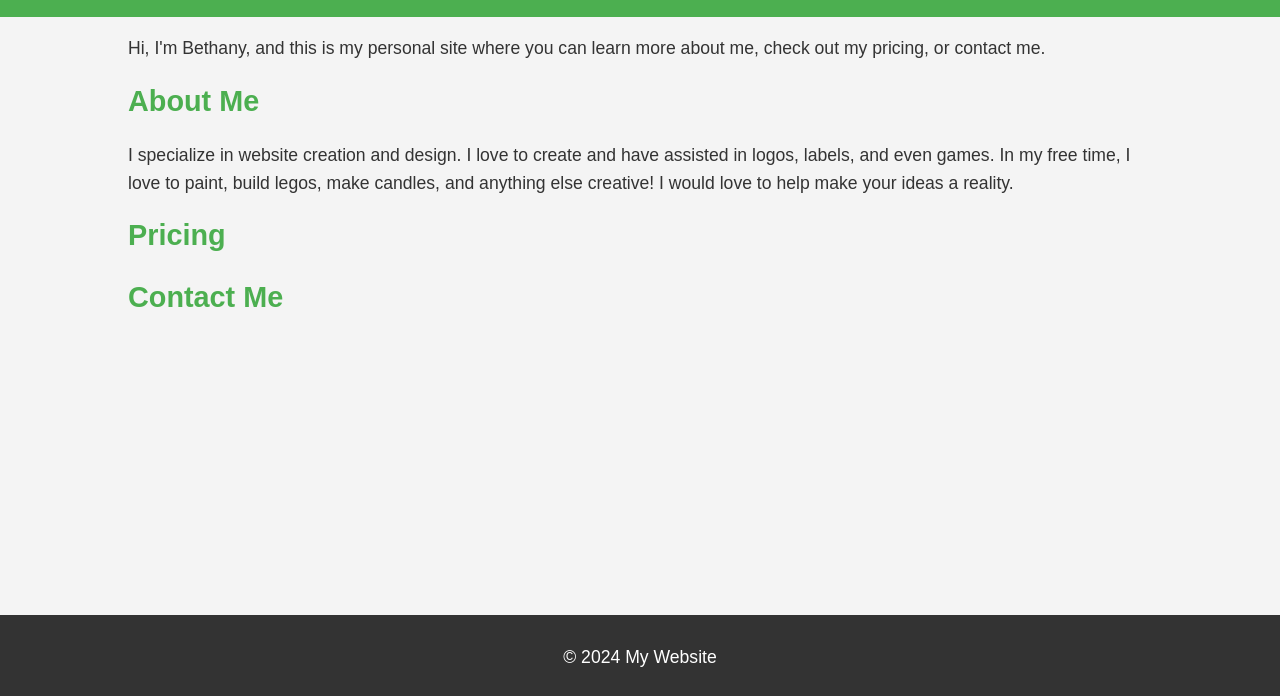
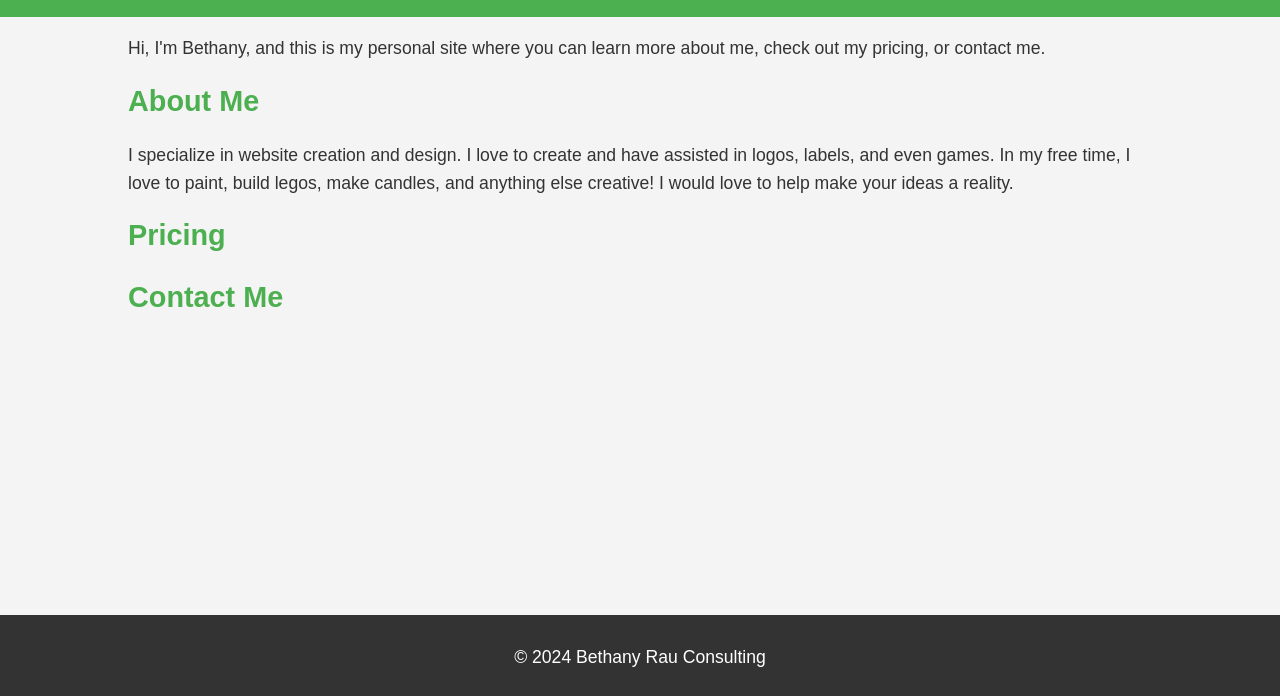
Before and after one commit to BethanyRau-consulting/BethanyRau-consulting.github.io, a plain HTML site: page index.html in a window 1280 px wide. Shown: the part 104-800 px from the top of the page. Drawn offline with Linux system fonts and the light colour scheme.

Commit message:
Update index.html

```diff
--- a/index.html
+++ b/index.html
@@ -22,7 +22,7 @@
 </div>
 
   <footer>
-    <p>&copy; 2024 My Website</p>
+    <p>&copy; 2024 Bethany Rau Consulting</p>
   </footer>
 </body>
 </html>
```
